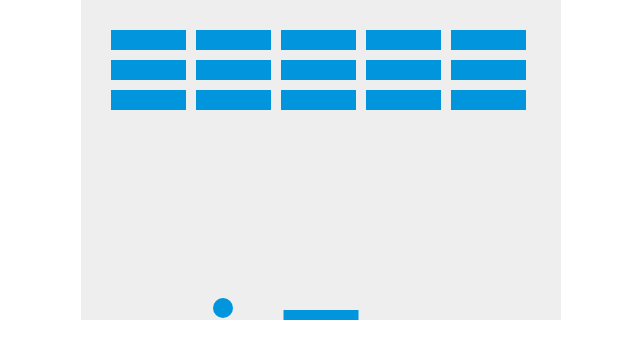
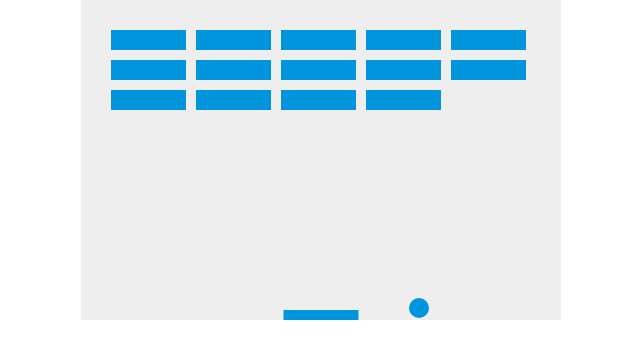
Before and after one commit to numel007/breakout-game, a plain HTML site: page index.html in a window 1280 px wide. Shown: the whole page, without its empty margins (319-959 px from the left). Drawn offline with Linux system fonts and the light colour scheme.

Commit message:
add brick breaking

```diff
--- a/index.html
+++ b/index.html
@@ -45,13 +45,14 @@
     for (var c = 0; c < brickColumnCount; c++) {
       bricks[c] = [];
       for (var r = 0; r < brickRowCount; r++) {
-        bricks[c][r] = { x: 0, y: 0 };
+        bricks[c][r] = { x: 0, y: 0, status: 1 };
       }
     }
 
-    function drawBricks() {
+    const drawBricks = () => {
       for (var c = 0; c < brickColumnCount; c++) {
         for (var r = 0; r < brickRowCount; r++) {
+          if (bricks[c][r].status == 1) {
             var brickX = (c * (brickWidth + brickPadding)) + brickOffsetLeft;
             var brickY = (r * (brickHeight + brickPadding)) + brickOffsetTop;
             bricks[c][r].x = brickX;
@@ -64,6 +65,8 @@
           }
         }
       }
+    }
+
 
     const drawBall = () => {
       ctx.beginPath()
@@ -86,6 +89,7 @@
       drawBricks()
       drawBall()
       drawPaddle()
+      collisionDetection()
       x += dx
       y += dy
 
@@ -136,6 +140,20 @@
         leftPressed = false;
       }
     }
+
+    const collisionDetection = () => {
+      for (var c = 0; c < brickColumnCount; c++) {
+        for (var r = 0; r < brickRowCount; r++) {
+          var b = bricks[c][r];
+          if (b.status == 1) {
+            if (x > b.x && x < b.x + brickWidth && y > b.y && y < b.y + brickHeight) {
+              dy = -dy;
+              b.status = 0;
+            }
+          }
+        }
+      }
+    }
     let rightPressed = false
     let leftPressed = false
     let interval = setInterval(draw, 10)
```
Lines whose indentation alone changed are shown as unchanged.
